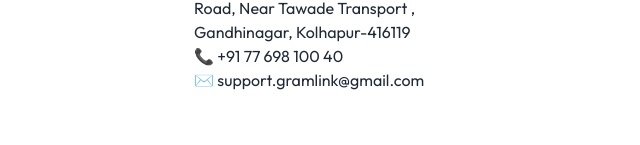
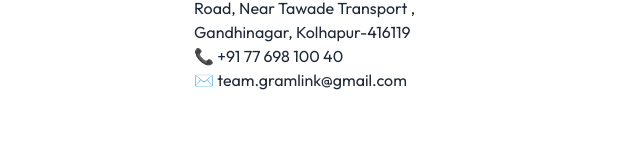
Before and after one commit to GitSourabh7/gramlink-website, a website built with Vite: page index.html in a window 1280 px wide. Shown: the part 2979-3124 px from the top of the page, 446-1086 px from the left. Built offline with nearby package versions, Linux system fonts and the light colour scheme.

Commit message:
email update and favicon added

```diff
--- a/index.html
+++ b/index.html
@@ -10,6 +10,9 @@
     <link rel="preconnect" href="https://fonts.googleapis.com">
     <link rel="preconnect" href="https://fonts.gstatic.com" crossorigin>
     <link href="https://fonts.googleapis.com/css2?family=Outfit:wght@300;400;500;600;700&display=swap" rel="stylesheet">
+
+    <!-- Favicon -->
+    <link rel="icon" type="image/x-icon" href="favicon.png">
 
     <!-- CSS -->
     <link rel="stylesheet" href="css/style.css">
@@ -277,9 +280,8 @@
                                 Road, Near Tawade Transport , Gandhinagar, Kolhapur-416119</span></a></p>
                     <p>📞 <a href="tel:917769810040" style="color: inherit; text-decoration: none;"><span
                                 data-key="footer.phone">+91 77 698 100 40</span></a></p>
-                    <p>✉️ <a href="mailto:support.gramlink@gmail.com"
-                            style="color: inherit; text-decoration: none;"><span
-                                data-key="footer.email">support.gramlink@gmail.com</span></a></p>
+                    <p>✉️ <a href="mailto:team.gramlink@gmail.com" style="color: inherit; text-decoration: none;"><span
+                                data-key="footer.email">team.gramlink@gmail.com</span></a></p>
                 </div>
                 <div class="footer-social">
                     <a href="#" class="social-link"><i class="ph ph-whatsapp-logo"></i></a>
--- a/js/translations.js
+++ b/js/translations.js
@@ -67,7 +67,7 @@
         "footer.contact": "Contact Us",
         "footer.address": "2nd Floor,Shop No.9,Jhulelal Market, Gandhinagar-Chinchwad Road, Near Tawade Transport , Gandhinagar, Kolhapur-416119",
         "footer.phone": "+91 77 698 100 40",
-        "footer.email": "support.gramlink@gmail.com",
+        "footer.email": "team.gramlink@gmail.com",
         "footer.rights": "All rights reserved.",
 
         "sticky.send": "Send Parcel",
@@ -141,7 +141,7 @@
         "footer.contact": "संपर्क साधा",
         "footer.address": "2nd Floor,Shop No.9,Jhulelal Market, Gandhinagar-Chinchwad Road, Near Tawade Transport , Gandhinagar, Kolhapur-416119",
         "footer.phone": "+91 77 698 100 40",
-        "footer.email": "support.gramlink@gmail.com",
+        "footer.email": "team.gramlink@gmail.com",
         "footer.rights": "सर्व हक्क राखीव.",
 
         "sticky.send": "पार्सल पाठवा",
@@ -215,7 +215,7 @@
         "footer.contact": "संपर्क करें",
         "footer.address": "2nd Floor,Shop No.9,Jhulelal Market, Gandhinagar-Chinchwad Road, Near Tawade Transport , Gandhinagar, Kolhapur-416119",
         "footer.phone": "+91 77 698 100 40",
-        "footer.email": "support.gramlink@gmail.com",
+        "footer.email": "team.gramlink@gmail.com",
         "footer.rights": "सर्वाधिकार सुरक्षित।",
 
         "sticky.send": "पार्सल भेजें",
```
Also changed, not shown: favicon.png (added).
